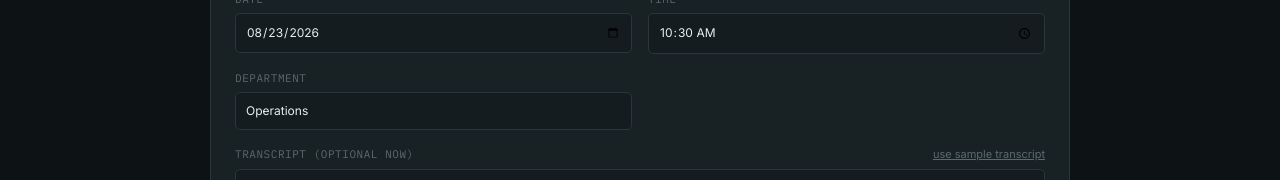
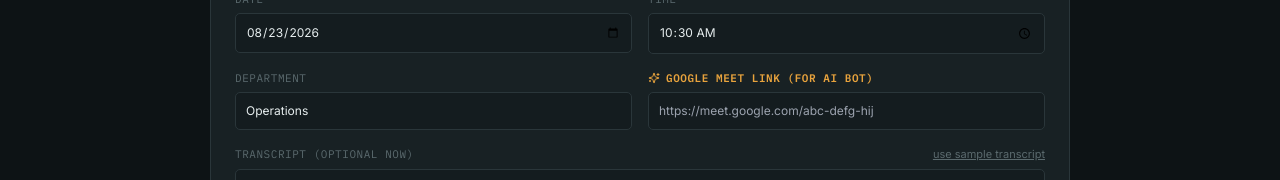
Before and after one commit to Harshmalhotra2007/Innovexa, a Next.js app: page /meetings in a window 1280 px wide. Shown: the part 337-517 px from the top of the page. Built offline with nearby package versions, Linux system fonts and the light colour scheme; no server answers; the database is empty; sample sign-in values are in the browser's storage.

Commit message:
feat: add Google Meet Link input field to Schedule Meeting form UI

```diff
--- a/src/app/meetings/page.tsx
+++ b/src/app/meetings/page.tsx
@@ -37,6 +37,7 @@ export default function MeetingsPage() {
   const [date, setDate] = useState(new Date().toISOString().slice(0, 10));
   const [time, setTime] = useState("10:30");
   const [department, setDepartment] = useState("Operations");
+  const [meetingLink, setMeetingLink] = useState("");
   const [transcript, setTranscript] = useState("");
   const [isSubmitting, setIsSubmitting] = useState(false);
   const [userRole, setUserRole] = useState("organizer");
@@ -102,7 +103,7 @@ export default function MeetingsPage() {
         body: JSON.stringify({
           title,
           department,
-          agenda: `Meeting scheduled for ${date} at ${time}`,
+          agenda: meetingLink.trim() || `Meeting scheduled for ${date} at ${time}`,
           transcript: transcript || SAMPLE_TRANSCRIPT,
         }),
       });
@@ -181,6 +182,18 @@ export default function MeetingsPage() {
                 value={department}
                 onChange={(e) => setDepartment(e.target.value)}
                 className="ops-input w-full p-2.5 text-xs"
+              />
+            </div>
+
+            <div>
+              <div className="font-mono text-[11px] uppercase tracking-wider text-[#E8A33D] mb-1.5 font-bold flex items-center gap-1.5">
+                <Sparkles size={12} /> GOOGLE MEET LINK (FOR AI BOT)
+              </div>
+              <input
+                placeholder="https://meet.google.com/abc-defg-hij"
+                value={meetingLink}
+                onChange={(e) => setMeetingLink(e.target.value)}
+                className="ops-input w-full p-2.5 text-xs font-mono text-[#E8A33D] border-[#E8A33D]/40"
               />
             </div>
           </div>
```
